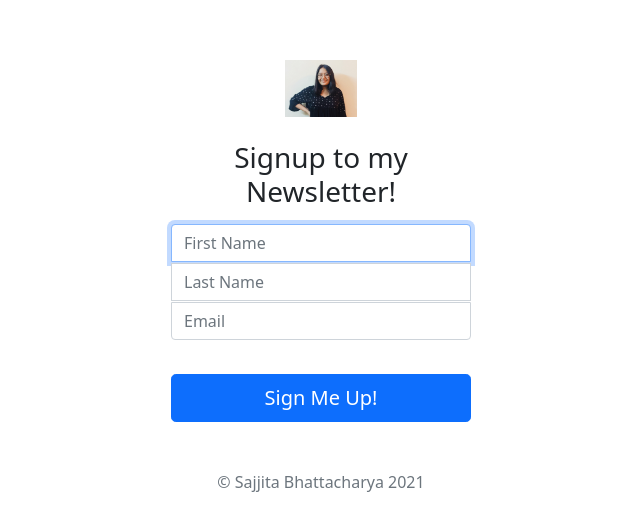
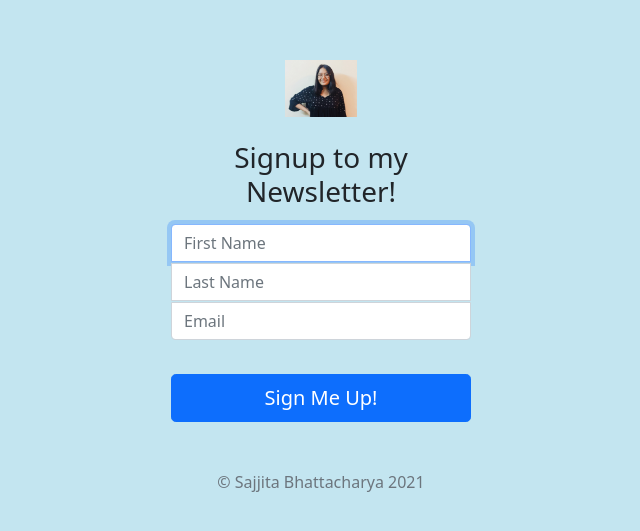
Before and after one commit to sajjitaaa/Newsletter-Signup, a website: page signup.html in a window 1280 px wide. Shown: the part 115-646 px from the top of the page, without its empty margins (319-959 px from the left). Drawn offline with nearby package versions, Linux system fonts and the light colour scheme.

Commit message:
Update signup.html

```diff
--- a/signup.html
+++ b/signup.html
@@ -71,7 +71,7 @@
       }
     </style>
   </head>
-  <body class="text-center">
+  <body class="text-center" style="background-color: #c3e5f0">
     <main class="form-signin">
       <form method="POST" action="/">
         <img
```
